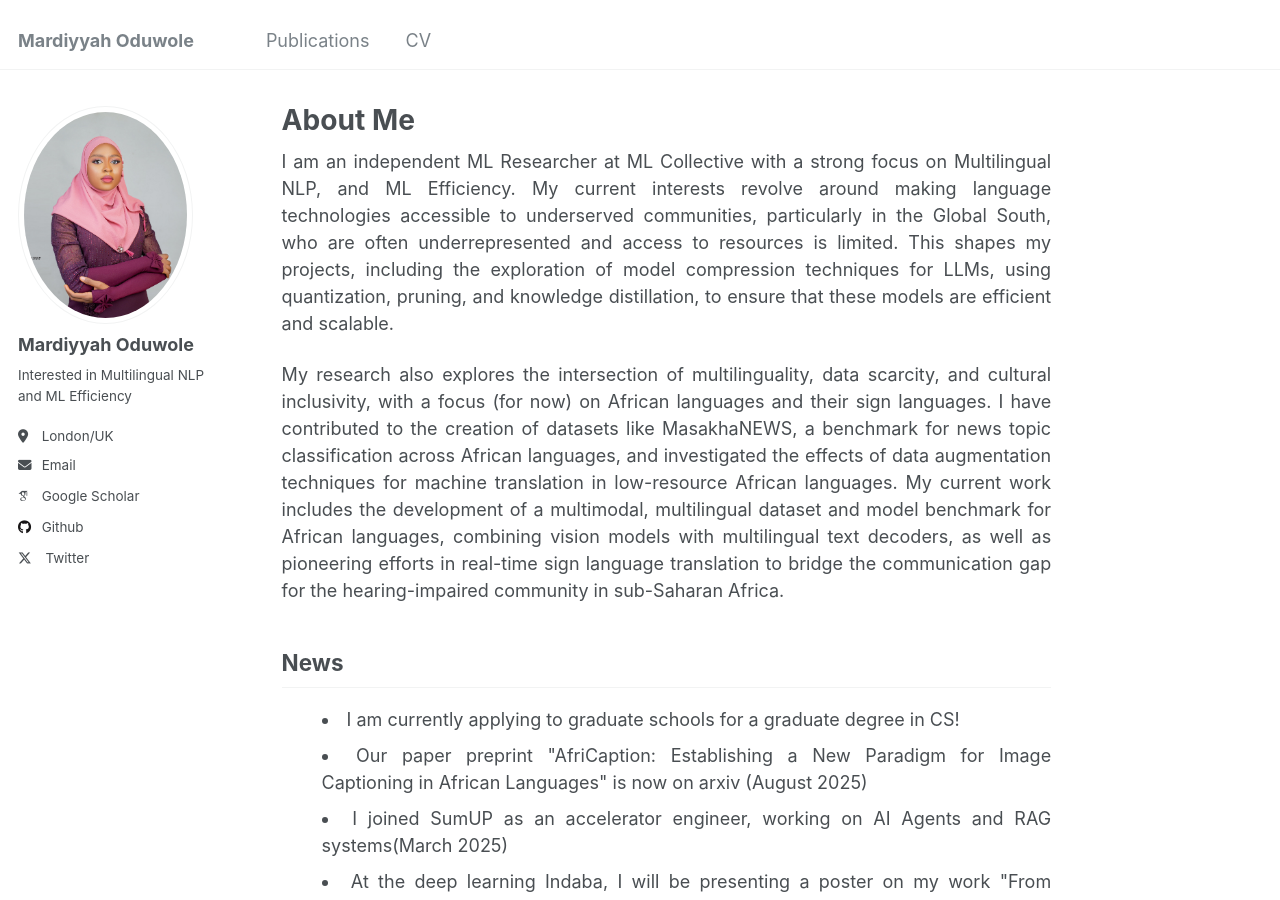
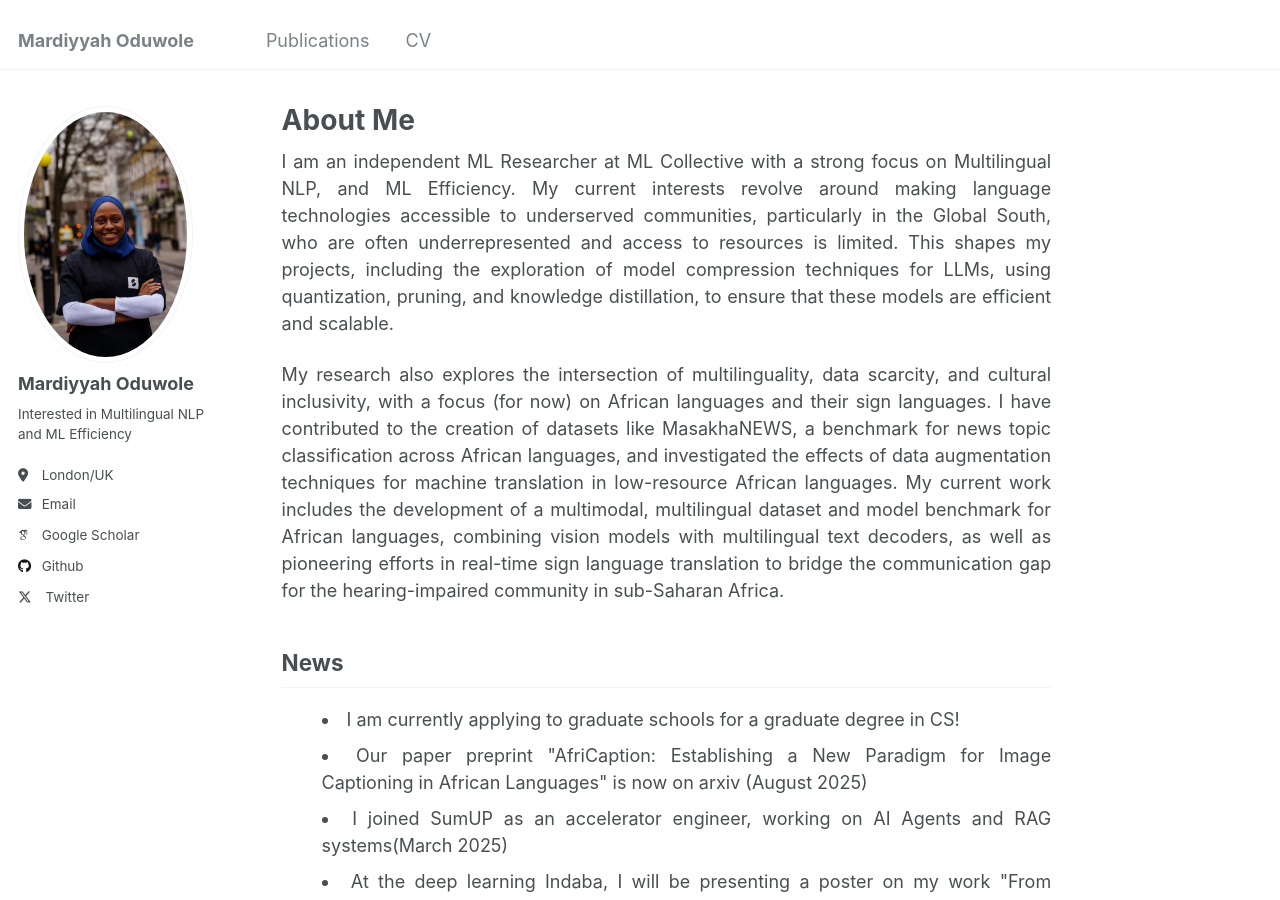
Before and after one commit to hemhemoh/mardiyyahoduwole.github.io, a Jekyll site: the page built from _pages/about.md, in a window 1280 px wide and 900 px high. Built offline with Jekyll 4.4.1, drawn with Linux system fonts in a browser that asks for light colours; some web fonts are replaced.

Commit message:
updated website details

```diff
--- a/_config.yml
+++ b/_config.yml
@@ -21,7 +21,7 @@ repository               : # "hemhemoh/mardiyyahoduwole.github.io"
 #               Additional customization can be done by editing /_includes/author-profile.html
 author:
   # Biographic information
-  avatar           : "profile.jpeg"
+  avatar           : "Mardiyyah_Oduwole.jpeg"
   name             : "Mardiyyah Oduwole"
   pronouns         : #I example: "she/her"
   bio              : "Interested in Multilingual NLP and ML Efficiency"
```
Also changed, not shown: images/3953273590_704e3899d5_m.jpg (deleted), images/500x300.png (deleted), images/Mardiyyah_Oduwole.jpeg (added), images/bio-photo-2.jpg (deleted), images/bio-photo.jpg (deleted), images/editing-talk.png (deleted), images/homepage.png (deleted), images/image-alignment-1200x4002.jpg (deleted), images/image-alignment-150x150.jpg (deleted), images/image-alignment-300x200.jpg (deleted), images/image-alignment-580x300.jpg (deleted), images/mstile-144x144.png (deleted), images/mstile-150x150.png (deleted), images/mstile-310x150.png (deleted), 2 more files, 1 other file.
